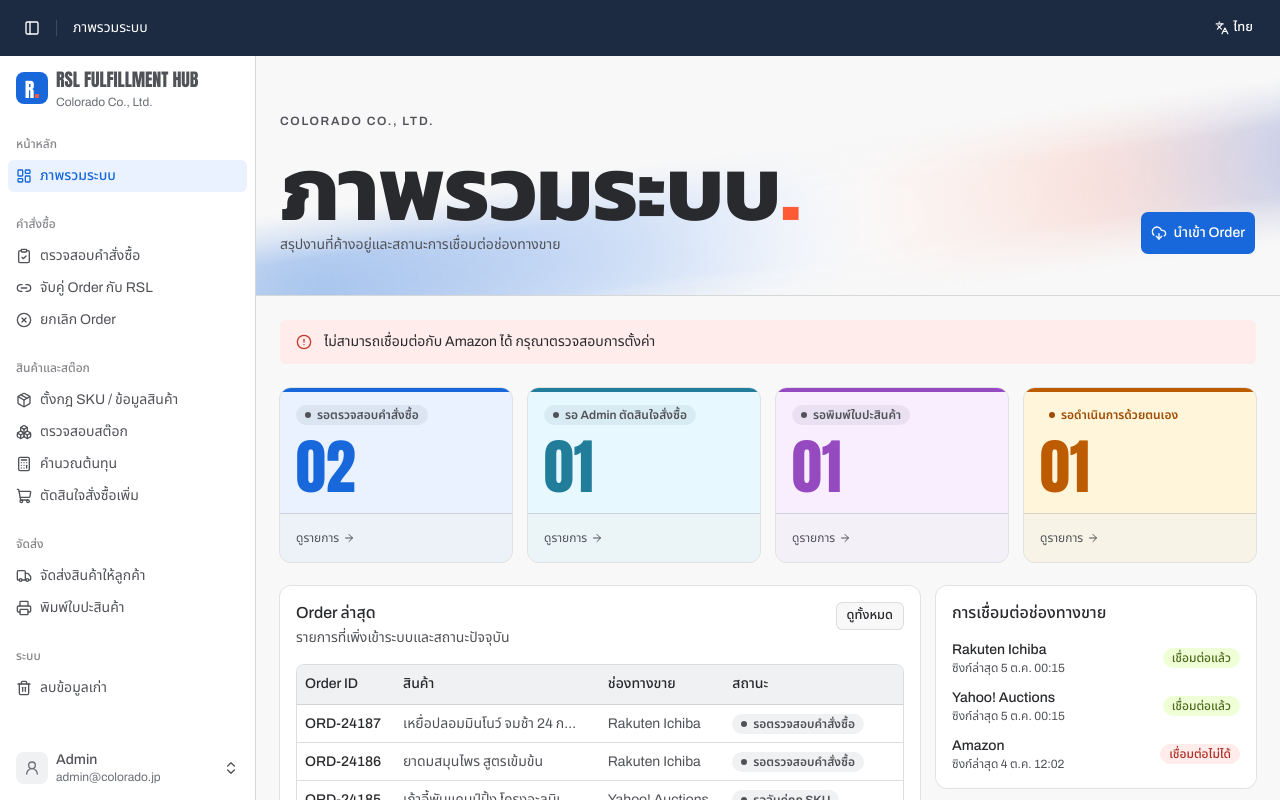
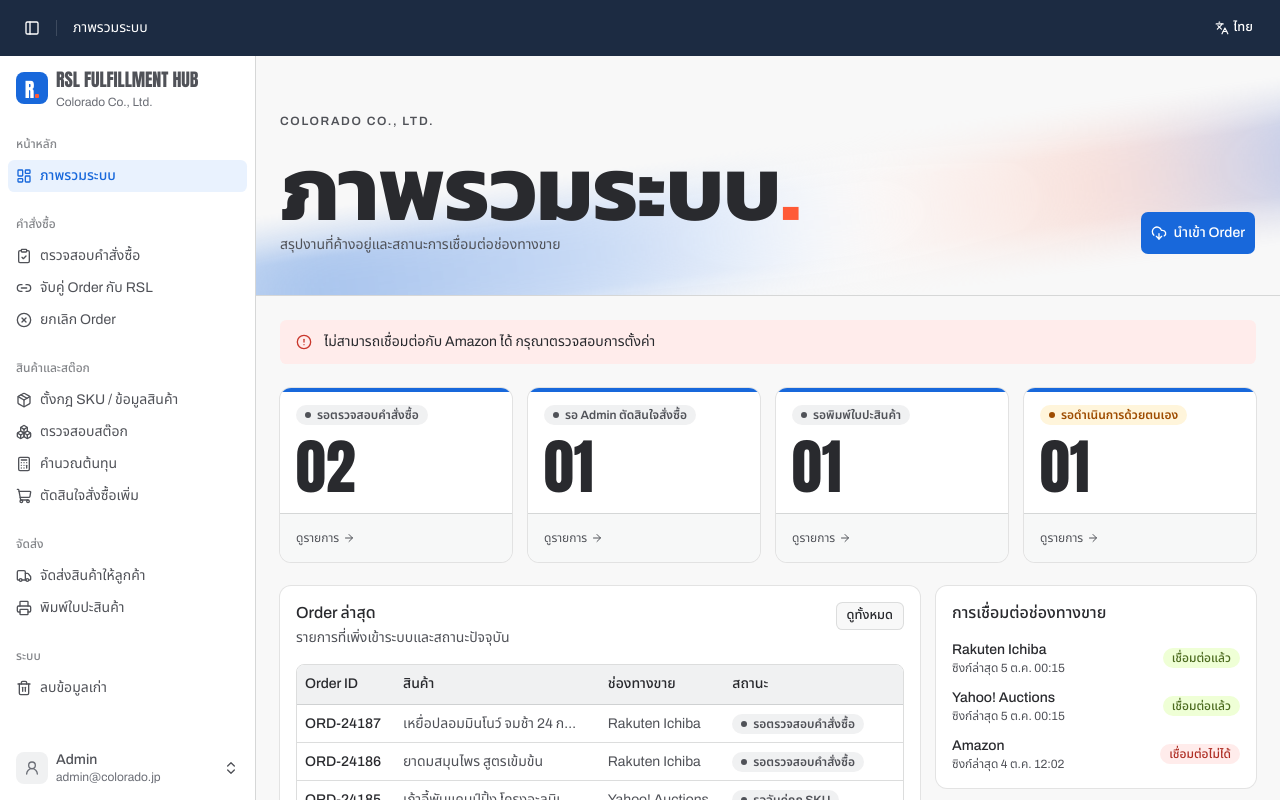
Before and after one commit to xbpkdi/01418321-final-project, a Next.js app: page /dashboard in a window 1280 px wide. Shown: the top 800 px of the page. Built offline with nearby package versions, Linux system fonts and the light colour scheme.

Commit message:
style: return stat cards to white with a primary stripe

```diff
--- a/src/app/(app)/dashboard/page.tsx
+++ b/src/app/(app)/dashboard/page.tsx
@@ -36,15 +36,13 @@ import { useLanguage } from "@/lib/i18n/context";
 // ส่ง status ไปกรองปลายทางด้วย ไม่งั้นพอรายการเยอะจะหาไม่เจอว่ากดมาจากใบไหน
 // "รอดำเนินการด้วยตนเอง" ต้องไปหน้ายกเลิก Order เพราะเป็นหน้าเดียวที่แสดง Order ได้ทุกสถานะ
 // (หน้าตรวจสอบคำสั่งซื้อกรองเฉพาะ "รอตรวจสอบคำสั่งซื้อ" จึงไม่เคยแสดงรายการกลุ่มนี้)
-// accent = สีแยกการ์ดแต่ละใบ (accent ของ Atlassian) ส้มให้ใบที่ต้องทำเองเพราะเป็นกลุ่ม attention
-const WATCHED: { status: OrderStatus; href: string; accent: string }[] = [
-  { status: "รอตรวจสอบคำสั่งซื้อ", href: "/orders/verify", accent: "blue" },
-  { status: "รอ Admin ตัดสินใจสั่งซื้อ", href: "/products/reorder", accent: "teal" },
-  { status: "รอพิมพ์ใบปะสินค้า", href: "/shipping/label", accent: "purple" },
+const WATCHED: { status: OrderStatus; href: string }[] = [
+  { status: "รอตรวจสอบคำสั่งซื้อ", href: "/orders/verify" },
+  { status: "รอ Admin ตัดสินใจสั่งซื้อ", href: "/products/reorder" },
+  { status: "รอพิมพ์ใบปะสินค้า", href: "/shipping/label" },
   {
     status: "รอดำเนินการด้วยตนเอง",
     href: `/orders/cancel?status=${encodeURIComponent("รอดำเนินการด้วยตนเอง")}`,
-    accent: "orange",
   },
 ];
 
@@ -107,12 +105,9 @@ export default function DashboardScreen() {
         {counts.map((item, i) => (
           <Card
             key={item.status}
-            className="rise stat-card bg-(--accent-bg)"
-            style={{
-              animationDelay: `${80 + i * 60}ms`,
-              ["--accent-bg" as string]: `var(--accent-${item.accent}-subtlest)`,
-              ["--tone" as string]: `var(--accent-${item.accent}-bolder)`,
-            }}
+            // การ์ดขาว แถบบนสี primary ทุกใบ: สีแยกต่อใบไม่ได้สื่อความหมาย และไปชนกับสีสถานะ
+            className="rise stat-card"
+            style={{ animationDelay: `${80 + i * 60}ms` }}
           >
             <CardHeader>
               <CardDescription>
@@ -120,7 +115,7 @@ export default function DashboardScreen() {
               </CardDescription>
               <CardTitle
                 data-numeric
-                className="font-display mt-2 text-6xl leading-none text-(--tone) tabular-nums"
+                className="font-display mt-2 text-6xl leading-none tabular-nums"
               >
                 <CountUp value={item.count} />
               </CardTitle>
--- a/src/app/globals.css
+++ b/src/app/globals.css
@@ -112,16 +112,7 @@
   --header: #1c2b42; /* color.background.brand.boldest */
   --header-foreground: #ffffff; /* color.text.inverse */
 
-  /* สีแยกการ์ดสถิติบน dashboard: color.background.accent.*.subtlest (พื้น) / .bolder (ตัวเลข) */
-  --accent-blue-subtlest: #e9f2fe;
-  --accent-blue-bolder: #1868db;
-  --accent-teal-subtlest: #e7f9ff;
-  --accent-teal-bolder: #227d9b;
-  --accent-purple-subtlest: #f8eefe;
-  --accent-purple-bolder: #964ac0;
-  --accent-orange-subtlest: #fff5db;
-  --accent-orange-bolder: #bd5b00;
-  --sidebar-ring: #4688ec;
+  --sidebar-ring: #4688ec; /* color.border.focused */
 
   /* สีสถานะ 5 กลุ่ม → ใช้ใน StatusBadge (Atlassian lozenge: text.* บน background.*) */
   --status-waiting: #505258; /* color.text.subtle */
@@ -382,11 +373,11 @@
     position: absolute;
     inset: 0 0 auto;
     height: 4px;
-    background: var(--tone, var(--cobalt));
+    background: var(--primary);
   }
   .stat-card:hover {
     transform: translateY(-3px);
-    box-shadow: 0 22px 40px -24px color-mix(in srgb, var(--tone, var(--cobalt)) 60%, transparent);
+    box-shadow: 0 22px 40px -24px color-mix(in srgb, var(--primary) 60%, transparent);
   }
 }
 
```
Also changed, not shown: 1 other file (tests, documents, lock files or other folders).
